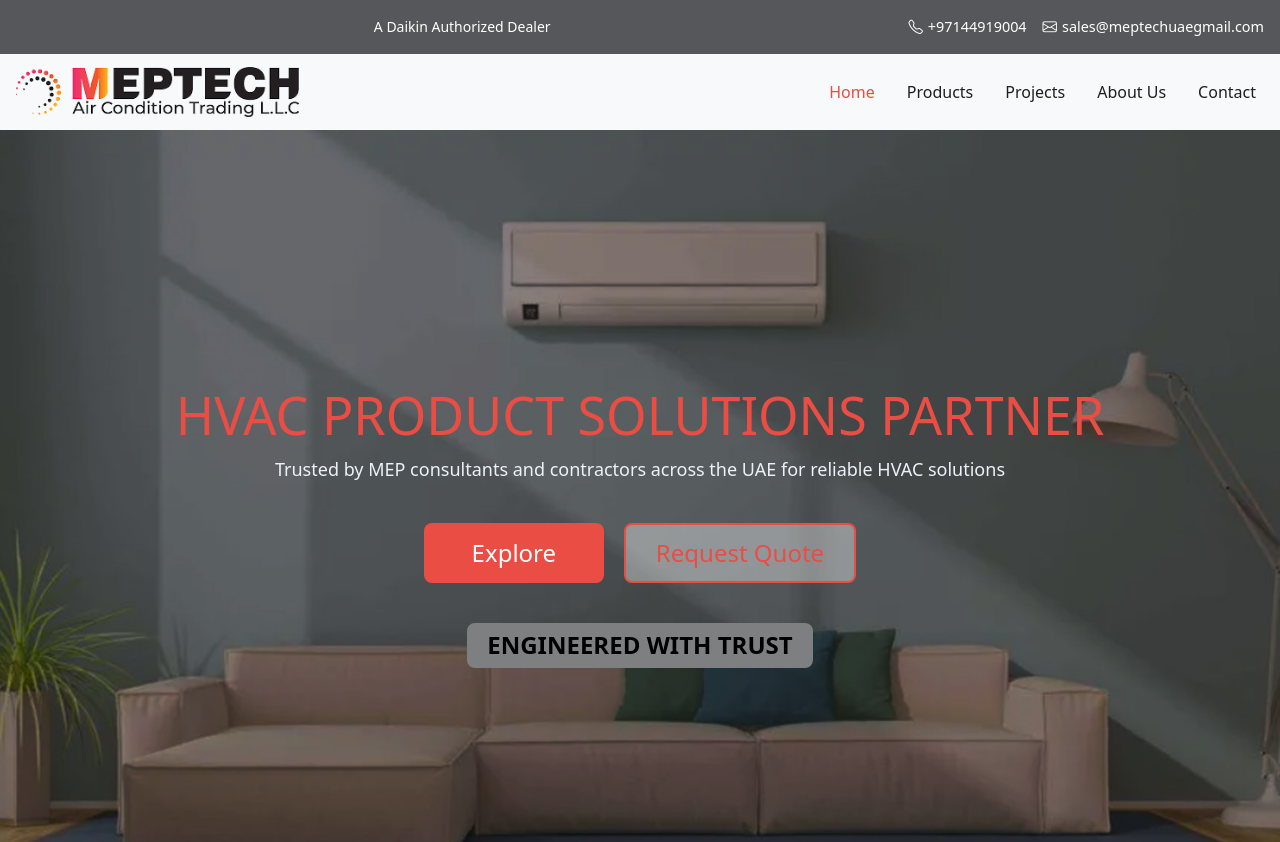
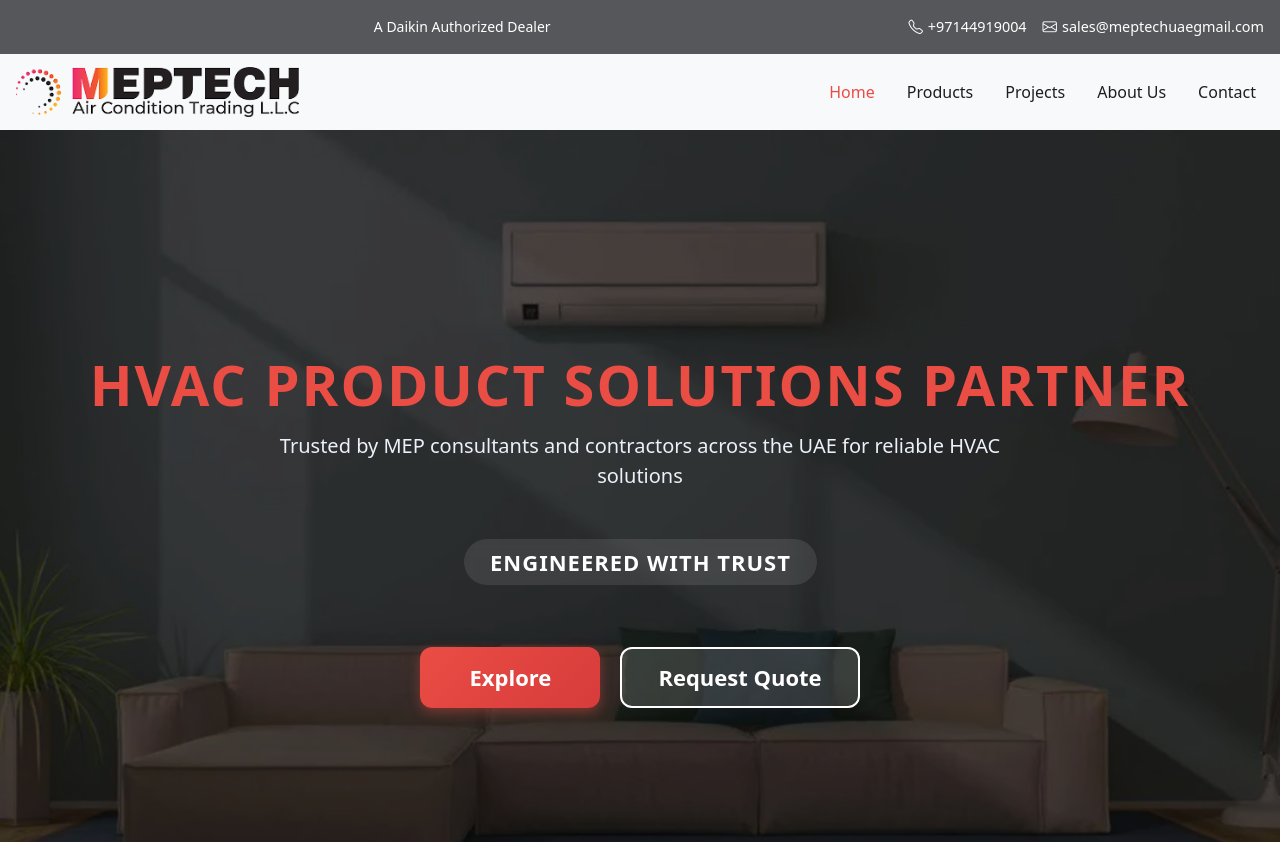
Before and after one commit to meptech308-lgtm/landing-page, an Angular app: page / in a window 1280 px wide. Shown: the top 842 px of the page. Built offline with nearby package versions, Linux system fonts and the light colour scheme.

Commit message:
banner change

```diff
--- a/src/app/shared/banner/banner.component.css
+++ b/src/app/shared/banner/banner.component.css
@@ -1,5 +1,4 @@
 .container-fluid {
-    /* background-image: url('../../../../public/banner1.png'); */
     background-size: cover;
     background-repeat: no-repeat;
     background-position: center;
@@ -9,80 +8,149 @@
     justify-content: center;
     display: flex;
     flex-direction: column;
-    gap: 20px;
+    gap: 24px;
     padding: 0 1rem;
+    position: relative;
+    overflow: hidden;
+}
+
+.container-fluid::before {
+    content: "";
+    position: absolute;
+    inset: 0;
+    background: rgba(0, 0, 0, 0.45);
+    z-index: 0;
+}
+
+.headings,
+.buttons,
+.label {
+    position: relative;
+    z-index: 1;
 }
 
 .headings h4 {
     color: #EA4D44;
-    font-size: 52px;
+    font-size: 56px;
+    font-weight: 700;
+    letter-spacing: 2px;
     margin: 0;
+    opacity: 0;
+    transform: translateY(-30px);
+    animation: fadeSlideDown 1s ease forwards;
 }
 
 .headings p {
     color: #ECF1F9;
-    font-size: 18px;
-    margin: 10px 0 0 0;
+    font-size: 20px;
+    margin: 12px 0 0 0;
+    max-width: 800px;
+    margin-left: auto;
+    margin-right: auto;
+    opacity: 0;
+    transform: translateY(20px);
+    animation: fadeSlideUp 1s ease 0.5s forwards;
 }
 
 .buttons {
     display: flex;
     gap: 20px;
-    margin-top: 20px;
+    margin-top: 30px;
     flex-wrap: wrap;
     justify-content: center;
+    opacity: 0;
+    animation: fadeIn 1s ease 1s forwards;
 }
 
 .explore-btn,
 .quote-btn {
-    padding: 10px 30px;
-    font-size: 24px;
+    padding: 12px 36px;
+    font-size: 22px;
     cursor: pointer;
-    border-radius: 8px;
-    transition: 0.3s;
+    border-radius: 12px;
+    transition: all 0.3s ease;
     min-width: 180px;
+    font-weight: 600;
 }
 
 .explore-btn {
-    background-color: #EA4D44;
+    background: linear-gradient(135deg, #EA4D44, #d73b3b);
     color: #FFFFFF;
     border: none;
+    box-shadow: 0 4px 12px rgba(234, 77, 68, 0.4);
 }
 
 .explore-btn:hover {
-    opacity: 0.85;
+    transform: scale(1.05);
+    box-shadow: 0 6px 18px rgba(234, 77, 68, 0.6);
 }
 
 .quote-btn {
-    background-color: rgba(255, 255, 255, 0.37);
-    color: #EA4D44;
-    border: 2px solid #EA4D44;
+    background: rgba(255, 255, 255, 0.15);
+    color: #ffffff;
+    border: 2px solid #ffffff;
+    backdrop-filter: blur(6px);
 }
 
 .quote-btn:hover {
-    background-color: rgba(234, 77, 68, 0.1);
+    background: rgba(255, 255, 255, 0.25);
+    transform: scale(1.05);
 }
 
 .label h6 {
-    background-color: #7E7F81;
-    color: #000000;
+    background: rgba(255, 255, 255, 0.1);
+    color: #ffffff;
     font-weight: bold;
     display: inline-block;
-    padding: 8px 20px;
-    border-radius: 8px;
-    margin-top: 20px;
-    font-size: 24px;
+    padding: 10px 26px;
+    border-radius: 30px;
+    margin-top: 24px;
+    font-size: 22px;
+    letter-spacing: 1px;
+    backdrop-filter: blur(5px);
+    opacity: 0;
+    transform: scale(0.8);
+    animation: fadeZoom 1s ease 1.5s forwards;
 }
 
+/* Animations */
+@keyframes fadeSlideDown {
+    to {
+        opacity: 1;
+        transform: translateY(0);
+    }
+}
+
+@keyframes fadeSlideUp {
+    to {
+        opacity: 1;
+        transform: translateY(0);
+    }
+}
+
+@keyframes fadeIn {
+    to {
+        opacity: 1;
+    }
+}
+
+@keyframes fadeZoom {
+    to {
+        opacity: 1;
+        transform: scale(1);
+    }
+}
+
+/* Responsive */
 @media (max-width: 1024px) {
     .headings h4 {
-        font-size: 42px;
+        font-size: 44px;
     }
 }
 
 @media (max-width: 768px) {
     .headings h4 {
-        font-size: 32px;
+        font-size: 34px;
     }
 
     .headings p {
@@ -91,12 +159,8 @@
 
     .explore-btn,
     .quote-btn {
-        font-size: 20px;
-        padding: 8px 24px;
-    }
-
-    .label h6 {
-        font-size: 20px;
+        font-size: 18px;
+        padding: 10px 24px;
     }
 }
 
@@ -111,13 +175,12 @@
 
     .explore-btn,
     .quote-btn {
-        font-size: 18px;
+        font-size: 16px;
         min-width: 140px;
-        padding: 8px 20px;
     }
 
     .label h6 {
-        font-size: 18px;
-        padding: 6px 16px;
+        font-size: 16px;
+        padding: 8px 20px;
     }
 }
--- a/src/app/shared/banner/banner.component.html
+++ b/src/app/shared/banner/banner.component.html
@@ -3,11 +3,11 @@
         <h4>{{ currentBanner.title }}</h4>
         <p>{{ currentBanner.subtitle }}</p>
     </div>
+    <div class="label">
+        <h6>ENGINEERED WITH TRUST</h6>
+    </div>
     <div class="buttons">
         <button class="explore-btn">Explore</button>
         <button class="quote-btn">Request Quote</button>
     </div>
-    <div class="label">
-        <h6>ENGINEERED WITH TRUST</h6>
-    </div>
 </div>
```
